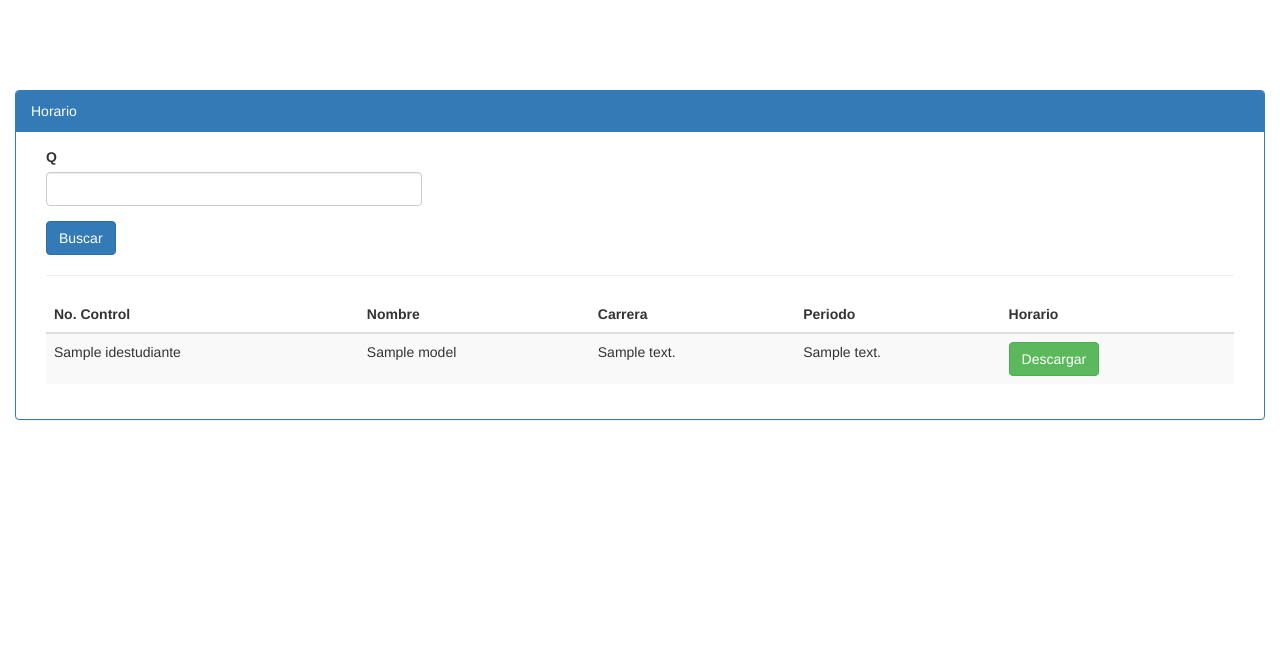
After one commit to jcgalvezocampo1985/ith, a Yii app: template views/estudiante/horario.php in a window 1280 px wide. The commit adds this page. Shown: the top 660 px of the page. Run offline with PHP 8.4 and a stand-in for Yii, Linux system fonts and the light colour scheme; the template is opened without the code that fills it: most values are stand-ins (such as "Sample title", 1, 10 or a date in 2020); form fields are guessed from the names that the template uses; data that the repository does not hold is empty; some libraries are stand-ins or nearby versions.

Commit message:
Primer commit

```diff
--- a/config/web.php
+++ b/config/web.php
@@ -47,10 +47,9 @@ $config = [
         'urlManager' => [
             'enablePrettyUrl' => true,
             'showScriptName' => false,
-            //'enableStrictParsing' => true,
             'rules' => [
-                //'posts' => 'post/index',
-                //'post/<id:\d+>' => 'post/view',
+                //'/b' => '/estudiante/boleta',
+                //'post/<id:\d+>' => 'post/view',*/
             ],
         ],
     ],
--- a/controllers/SiteController.php
+++ b/controllers/SiteController.php
@@ -61,8 +61,8 @@ class SiteController extends Controller
      */
     public function actionIndex()
     {
-        //return $this->render('index');
-        return $this->redirect('estudiante/index');
+        return $this->render('index');
+        //return $this->redirect('estudiante/index');
     }
 
     /**
--- a/models/EstudianteForm.php
+++ b/models/EstudianteForm.php
@@ -20,7 +20,7 @@ class EstudianteForm extends model
     {
         return [
             ['idestudiante', 'required', 'message' => 'Requerido'],
-            ['idestudiante', 'match', 'pattern' => "/^.[0-9]+$/i", 'message' => 'Sólo se aceptan valores numericos'],
+            ['idestudiante', 'match', 'pattern' => "/^.[0-9a-z]+$/i", 'message' => 'Sólo se aceptan valores numericos'],
             ['nombre_estudiante', 'required', 'message' => 'Requerido'],
             ['email', 'required', 'message' => 'Campo requerido'],
             ['email', 'match', 'pattern' => "/^.{5,80}$/", 'message' => 'Caracteres mínimo 5 y máximo 80'],
--- a/models/EstudianteSearch.php
+++ b/models/EstudianteSearch.php
@@ -12,7 +12,7 @@ class EstudianteSearch extends model
     {
         return [
             ["q", "required", "message" => "Requerido"],
-            ["q", "match", "pattern" => "/^[0-9]+$/i", "message" => "Solo números"]
+            ["q", "match", "pattern" => "/^.[0-9a-z]+$/i", "message" => "Solo números"]
         ];
     }
 
--- /dev/null
+++ b/views/estudiante/horario.php
@@ -0,0 +1,62 @@
+<?php
+
+use yii\helpers\Html;
+use yii\widgets\ActiveForm;
+use yii\helpers\Url;
+
+$this->title = 'Horario';
+
+?>
+<?php $this->params['breadcrumbs'][] = $this->title; ?>
+<h3><?php $search ?></h3>
+<?php
+$f = ActiveForm::begin([
+    "method" => "get",
+    "action" => Url::toRoute("estudiante/horario"),
+    "enableClientValidation" => true
+]);
+?>
+<div class="panel panel-primary">
+    <div class="panel-heading">Horario</div>
+    <div class="panel-body">
+        <div class="col-md-4">
+            <?= $f->field($form, "q")->input("search", ["class" => "form-control", "placeholder" => "No. Control"]) ?>
+            <?= Html::submitButton("Buscar", ["class" => "btn btn-primary"]) ?>
+        </div>
+        <div class="col-md-12">
+        <hr width="100%">
+            <table class="table table-striped" id="tabla">
+                <thead>
+                    <tr>
+                        <th>No. Control</th>
+                        <th>Nombre</th>
+                        <th>Carrera</th>
+                        <th>Periodo</th>
+                        <th>Horario</th>
+                    </tr>
+                </thead>
+                <tbody>
+                    <?php foreach($model as $row): ?>
+                    <tr>
+                        <td><?= $row['idestudiante'] ?></td>
+                        <td><?= $row['nombre_estudiante'] ?></td>
+                        <td><?= $row['desc_carrera'] ?></td>
+                        <td><?= $row['desc_ciclo'] ?></td>
+                        <td><a href="<?= Url::toRoute(['reporte/boleta/', 'id' => $row['idestudiante']]) ?>" class="btn btn-success" href="#" role="button">Descargar</a></td>
+                    </tr>
+                    <?php endforeach ?>
+                </tbody>
+            </table>
+        </div>
+    </div>
+</div>
+
+<?php $f->end() ?>
+
+<?php if(count($model) == 0 && $status == 1): ?>
+    <div class="alert alert-warning" role="warning">
+        <span class="glyphicon glyphicon-exclamation-sign" aria-hidden="true"></span>
+        <span class="sr-only">Error:</span>
+        No se encontró información relacionada al No. Control <?= $form->q ?>
+    </div>
+<?php endif ?>
--- a/views/layouts/main.php
+++ b/views/layouts/main.php
@@ -43,7 +43,8 @@ AppAsset::register($this);
     echo Nav::widget([
         'options' => ['class' => 'navbar-nav navbar-right'],
         'items' => [
-            //['label' => 'Estudiante', 'url' => ['/estudiante/index']],
+            ['label' => 'Boleta', 'url' => ['/estudiante/boleta']],
+            ['label' => 'Horario', 'url' => ['/estudiante/horario']],
             /*['label' => 'Home', 'url' => ['/site/index']],
             ['label' => 'About', 'url' => ['/site/about']],
             ['label' => 'Contact', 'url' => ['/site/contact']],
```
Also changed, not shown: controllers/EstudianteController.php (+110 -41 lines), views/estudiante/boleta.php (renamed from views/estudiante/index.php, +3 -6 lines), views/site/index.php (+8 -19 lines), web/.htaccess, 1 other file.
